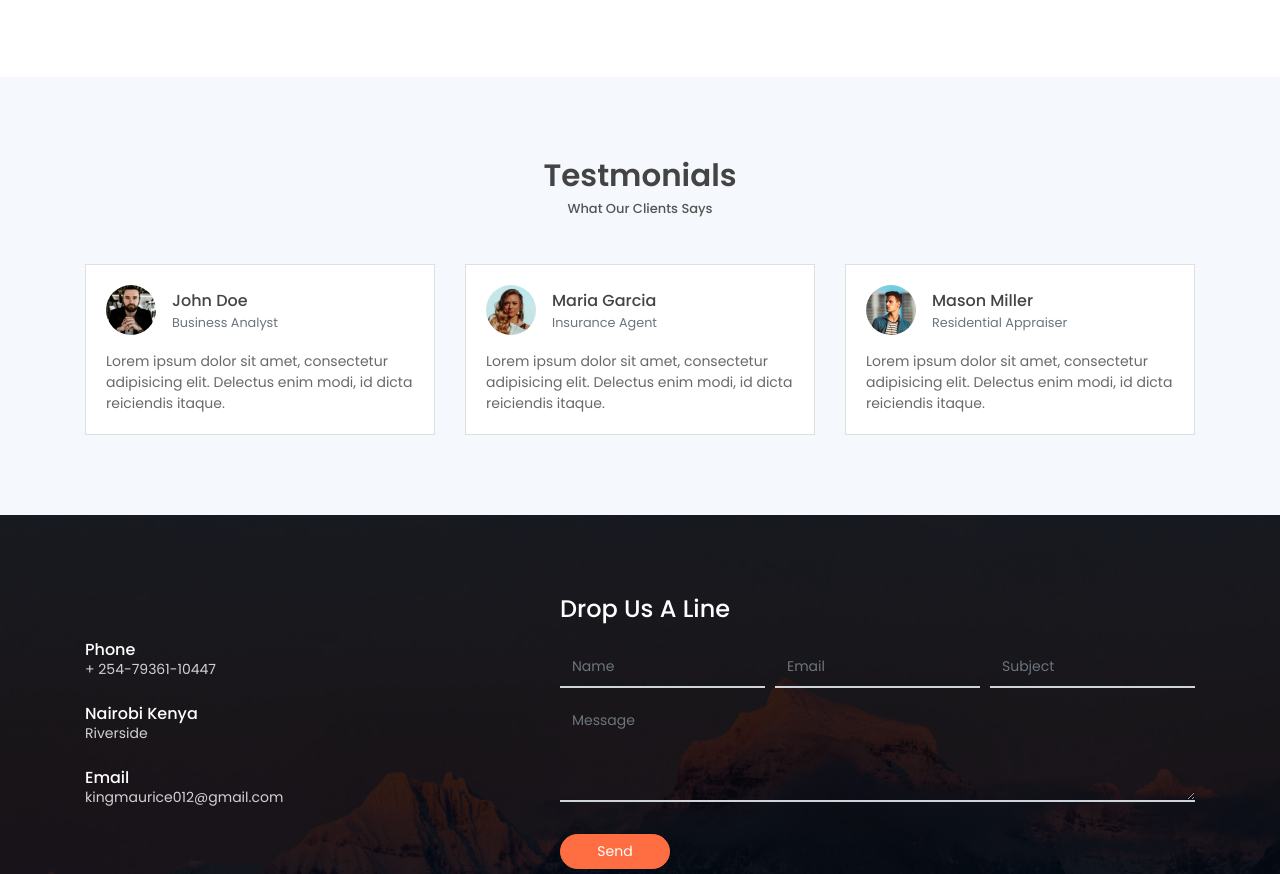
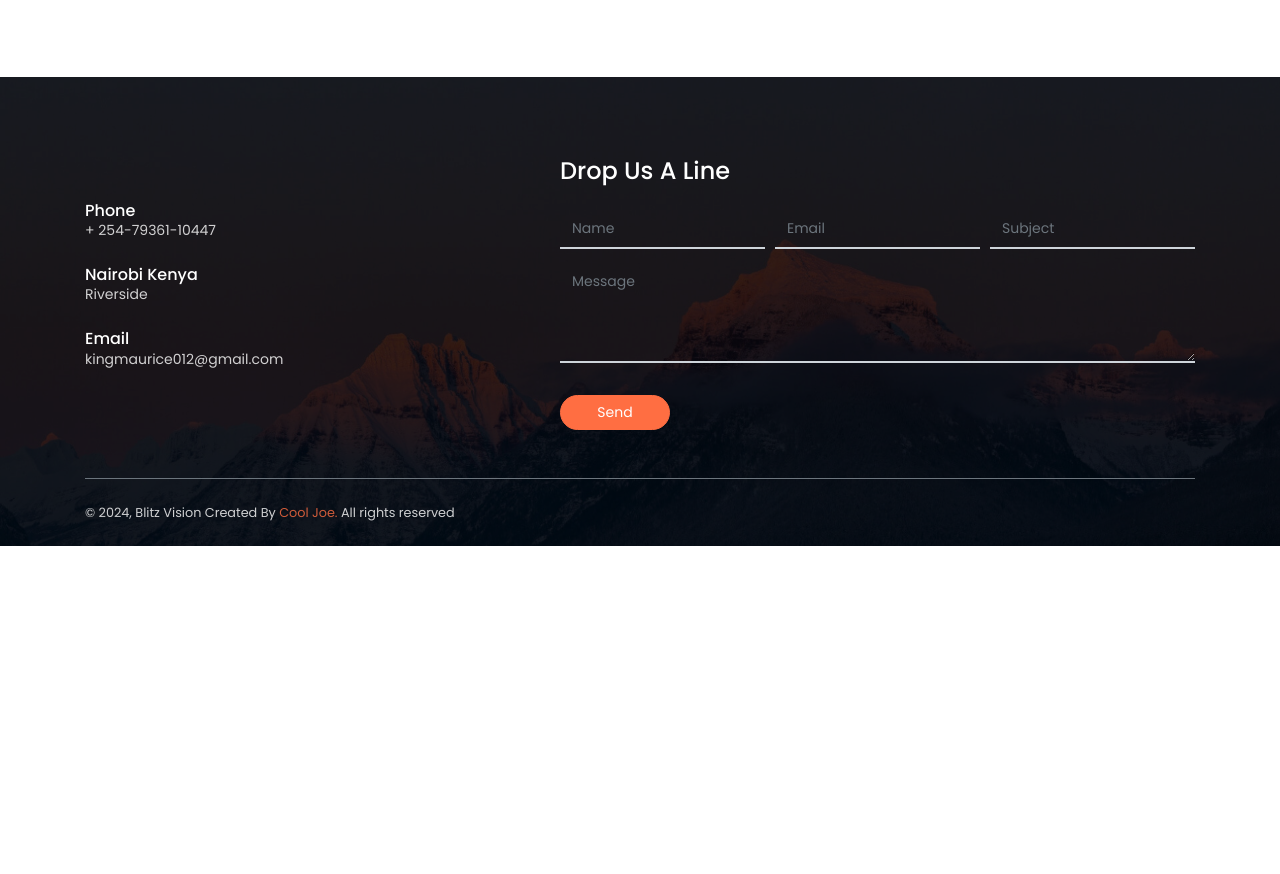
Before and after one commit to kmaurice012/blitz, a website: page public_html/blog.html in a window 1280 px wide. Shown: the part 1000-1874 px from the top of the page. After the commit the page ends 1546 px from the top, so only its background shows below. Drawn offline with Linux system fonts and the light colour scheme.

```diff
--- a/public_html/blog.html
+++ b/public_html/blog.html
@@ -104,62 +104,6 @@
     </section>
     <!-- End of Blog Section -->
 
-    <!-- Testmonial Section -->
-    <section class="section" id="testmonial">
-        <div class="container">
-            <h6 class="section-title text-center mb-0">Testmonials</h6>
-            <h6 class="section-subtitle mb-5 text-center">What Our Clients Says</h6>
-            <div class="row">
-                <div class="col-md-4 my-3 my-md-0">
-                    <div class="card">
-                        <div class="card-body">
-                            <div class="media align-items-center mb-3">
-                                <img class="mr-3" src="assets/imgs/avatar.jpg" alt="">
-                                <div class="media-body">
-                                    <h6 class="mt-1 mb-0">John Doe</h6>
-                                    <small class="text-muted mb-0">Business Analyst</small>
-                                </div>
-                            </div>
-                            <p class="mb-0">Lorem ipsum dolor sit amet, consectetur adipisicing elit. Delectus enim
-                                modi, id dicta reiciendis itaque.</p>
-                        </div>
-                    </div>
-                </div>
-                <div class="col-md-4 my-3 my-md-0">
-                    <div class="card">
-                        <div class="card-body">
-                            <div class="media align-items-center mb-3">
-                                <img class="mr-3" src="assets/imgs/avatar-1.jpg" alt="">
-                                <div class="media-body">
-                                    <h6 class="mt-1 mb-0">Maria Garcia</h6>
-                                    <small class="text-muted mb-0">Insurance Agent</small>
-                                </div>
-                            </div>
-                            <p class="mb-0">Lorem ipsum dolor sit amet, consectetur adipisicing elit. Delectus enim
-                                modi, id dicta reiciendis itaque.</p>
-                        </div>
-                    </div>
-                </div>
-                <div class="col-md-4 my-3 my-md-0">
-                    <div class="card">
-                        <div class="card-body">
-                            <div class="media align-items-center mb-3">
-                                <img class="mr-3" src="assets/imgs/avatar-2.jpg" alt="">
-                                <div class="media-body">
-                                    <h6 class="mt-1 mb-0">Mason Miller</h6>
-                                    <small class="text-muted mb-0">Residential Appraiser</small>
-                                </div>
-                            </div>
-                            <p class="mb-0">Lorem ipsum dolor sit amet, consectetur adipisicing elit. Delectus enim
-                                modi, id dicta reiciendis itaque.</p>
-                        </div>
-                    </div>
-                </div>
-            </div>
-        </div>
-    </section>
-    <!-- End of Testmonial Section -->
-
     <!-- Contact Section -->
     <section id="contact" class="section has-img-bg pb-0">
         <div class="container">
```
